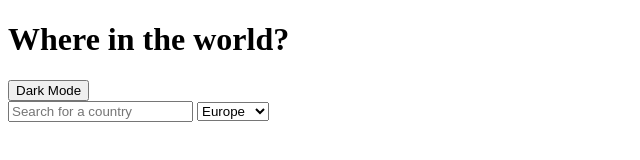
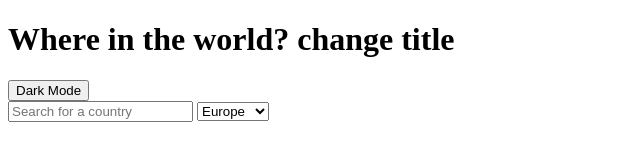
Before and after one commit to milderz/vanillajs-rest-countries-api-webapp, a plain HTML site: page index.html in a window 1280 px wide. Shown: the whole page, without its empty margins (0-640 px from the left). Drawn offline with Linux system fonts and the light colour scheme; no server answers.

Commit message:
update title

```diff
--- a/index.html
+++ b/index.html
@@ -12,7 +12,7 @@
 <body>
     <main>
         <header>
-            <h1>Where in the world?</h1>
+            <h1>Where in the world? change title</h1>
             <button>Dark Mode</button>
         </header>
         <form action="" class="search-countries-form">
```
